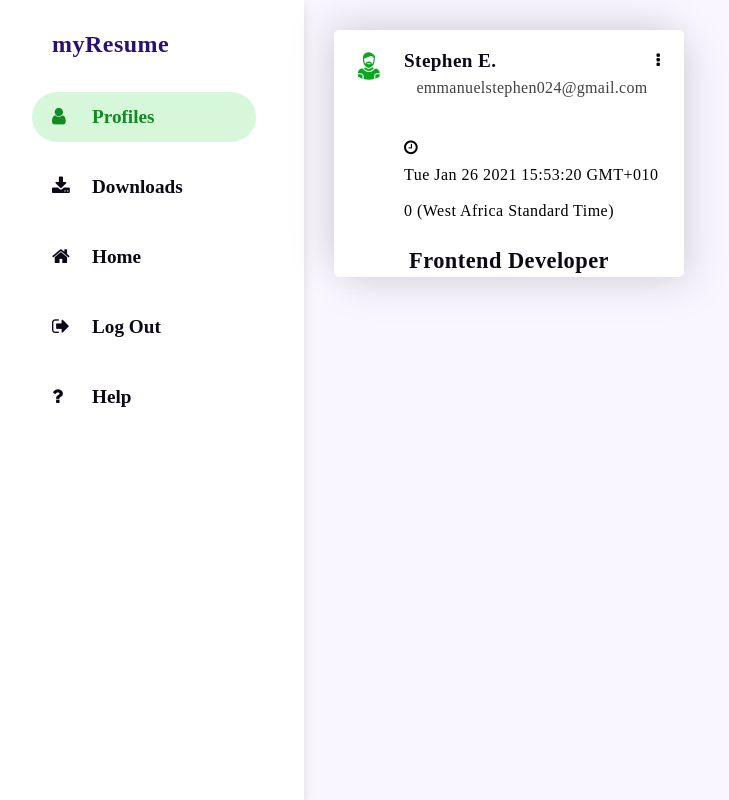
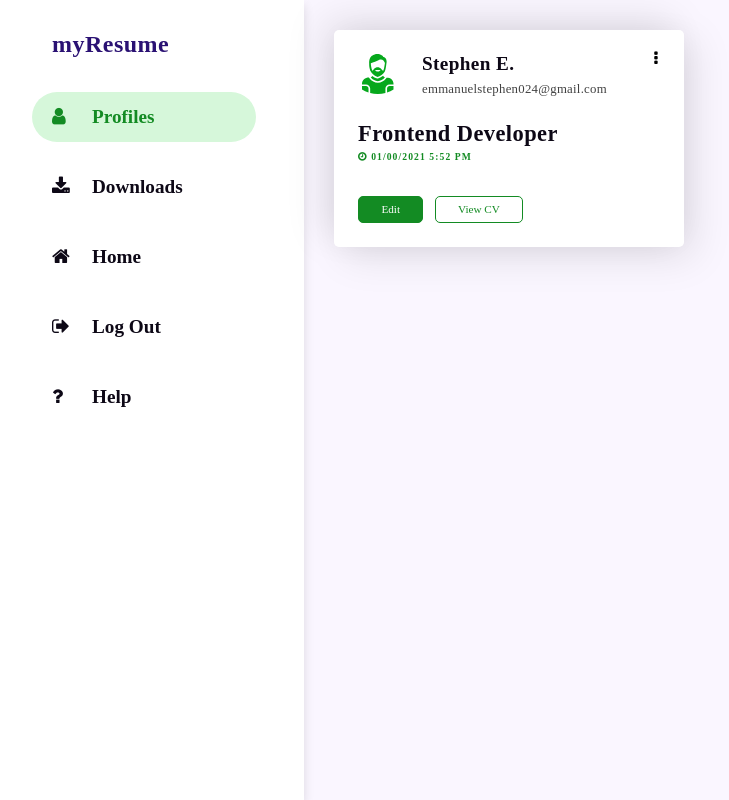
Before and after one commit to steph-crown/myResume-app, a React (Create React App) app: page /dashboard in a window 1280 px wide. Shown: the whole page, without its empty margins (16-745 px from the left). Built offline with nearby package versions, Linux system fonts and the light colour scheme.

Commit message:
Resumed after a long while

```diff
--- a/src/components/Dashboard/Profiles/Profile.jsx
+++ b/src/components/Dashboard/Profiles/Profile.jsx
@@ -1,38 +1,42 @@
 import React from 'react';
 import { ReactComponent as Photo } from "./../../Svgs/Male.svg";
 import './../../../css/Dashboard/Profile.css'
+import prettifyTime from "./../../../utilities/prettifyTime"
 
 const Profile = (props) => {
     let { personal } = props
     return (
         <div className="profile">
+            <div className="menu">
+                <i className="fa fa-ellipsis-v"></i>
+            </div>
             <div className="header">
                 <div className="photo">
                     <Photo fill="#06a81c" className="icon" />
                 </div>
                 <div className="right-part">
-                    <div className="name-and-menu">
+                    <div className="name">
                         <h3>{personal.firstName + " " + personal.lastName.slice(0, 1) + "."}</h3>
-                        <div className="menu">
-                            <i className="fa fa-ellipsis-v"></i>
-                        </div>
+
                     </div>
 
                     <div className="email">
                         <h4>{personal.email}</h4>
                     </div>
 
-                    <div className="date">
-                        <i className="fa fa-clock-o"></i>
-                        <p>{props.lastUpdated}</p>
-                    </div>
+
                 </div>
             </div>
 
             <h2 className="profession">{personal.profession}</h2>
+            <div className="date">
+                <i className="fa fa-clock-o"></i>
+                <p>{prettifyTime(props.lastUpdated)}</p>
+            </div>
 
             <div className="profile-buttons">
-
+                <div className="button">Edit</div>
+                <div className="button">View CV</div>
             </div>
         </div>
     );
--- a/src/components/Dashboard/Profiles/index.jsx
+++ b/src/components/Dashboard/Profiles/index.jsx
@@ -12,7 +12,6 @@ const index = () => {
     let Profiles = dashboard.profiles.map(x =>
         <Profile key={x._id} id={x._id} {...x} />
     )
-    // console.log(dashboard);
     return (
         <div className="dashboard profiles">
             <div className="side-nav">
--- a/src/css/Dashboard/Profile.css
+++ b/src/css/Dashboard/Profile.css
@@ -2,9 +2,10 @@
     width: 350px;
     background-color: #fff;
     word-break: break-all;
-    padding: 16px 24px;
+    padding: 24px;
     border-radius: 5px;
     box-shadow: 10px 10px 40px rgba(0,0,0,0.1), -10px -10px 40px rgba(0,0,0,0.1);
+    position: relative;
 }
 
 .header {
@@ -24,7 +25,7 @@
     width: 100%;
 }
 
-.name-and-menu {
+.name {
     display: flex;
     width: 100%;
     justify-content: space-between;
@@ -35,21 +36,124 @@
 
 .profile h2 {
     font-size: 1.4em;
-    line-height: 0;
+    line-height: 1em;
+    text-align: left;
+    margin-top: 1.2em;
 }
 
 .profile h3 {
     font-size: 1.2em;
-    line-height: 1.6em;
+    line-height: 1em;
     color: var(--black);
+}
+
+
+
+.profile h4 {
+    color: #414141;
+    line-height: 2em;
+    font-weight: 300;
+    font-size: 0.8em;
+    text-align: left;
+    font-family: 'Nunito Sans';
+}
+
+.email h4 {
+    line-height: 1em;
+    margin-bottom: 0;
+    margin-top: 0.8em;
+}
+
+.date p, .fa-clock-o {
+    font-size: 0.6em;
+    display: inline-block;
+    margin-right: 0.4em;
+    letter-spacing: 1.1px;
+    font-weight: 600;
+    color: var(--green);
+}
+.date p {
+    display: inline;
+    line-height: 0;
+}
+
+.date {
+    text-align: left;
+}
+
+
+.menu {
+    position: absolute;
+    right: 1em;
+    top: 1em;
+    width: 24px;
+    height: 24px;
+    display: flex;
+    justify-content: center;
+    align-items: center;
+    cursor: pointer;
+    border-radius: 50%;
+}
+
+.menu:hover {
+    background-color: var(--h);
 
 }
 
-.profile h4 {
-    font-size: 1em;
-    color: #414141;
-    line-height: 1.4em;
-    font-weight: 300;
+.profile-buttons {
+    display: flex;
+    margin-top: 2em;
+}
+.button {
+    border: 1px solid var(--green);
+    margin-right: 1em;
+    padding:0.6em 2em;
+    font-size: 0.7em;
+    font-weight: 500;
+    font-family: 'Nunito Sans';
+    border-radius: 5px;
+    cursor: pointer;
+    color: var(--green);
+}
+
+.button:first-child {
+    background-color: var(--green);
+    color: white;
+}
+
+.button:first-child:hover {
+    background-color: transparent;
+    color: var(--green);
+}
+
+.button:nth-child(2):hover {
+    background-color: var(--green);
+    color: white;
+}
+
+
+.profile:hover {
+    background-color: var(--purple);
+}
+
+.profile:hover h3 {
+    color: var(--bg-white);
+}
+
+.profile:hover .icon {
+    color: var(--bg-white);
+    fill: currentColor;
+}
+
+.profile:hover .email h4 {
+    color: var(--h);
+}
+
+.profile:hover h2 {
+    color: var(--light-purple);
+}
+.profile:hover .fa-ellipsis-v {
+    color: var(--light-purple);
 }
 
 @media (max-width: 1024px) {
@@ -57,6 +161,15 @@
         padding: 32px 0;
     }
     .profile {
-        width: 100%;
+        max-width: 100%;
     }
 }
+
+@media (max-width: 390px) {
+    .email h4 {
+        font-size: 0.6em;
+    }
+    .profile h2 {
+        font-size: 1em;
+    }
+}
--- a/src/db/dashboard.js
+++ b/src/db/dashboard.js
@@ -1,7 +1,7 @@
 let dashboard = {
         "profiles": [
             {
-                "lastUpdated": 'Tue Jan 26 2021 15:53:20 GMT+0100 (West Africa Standard Time)',
+                "lastUpdated": new Date(),
                 "personal": {
                     "firstName": "Stephen",
                     "lastName": "Emmanuel",
--- /dev/null
+++ b/src/utilities/prettifyTime.js
@@ -0,0 +1,10 @@
+export default function prettifyTime(dateObj) {
+    let minutes = ('0' + dateObj.getMinutes()).slice(-2),
+    hours = ('0' + dateObj.getHours()).slice(-2) % 12,
+    amOrPm = dateObj.getHours() < 13 ? "AM" : "PM",
+    day = ('0' + dateObj.getDate()).slice(-2),
+    month = ('0' + dateObj.getMonth()).slice(-2),
+    year = dateObj.getFullYear();
+
+    return `${day}/${month}/${year}   ${hours}:${minutes} ${amOrPm}`
+}
```
Also changed, not shown: src/routes.jsx (line endings or trailing spaces), 1 other file (tests, documents, lock files or other folders).
